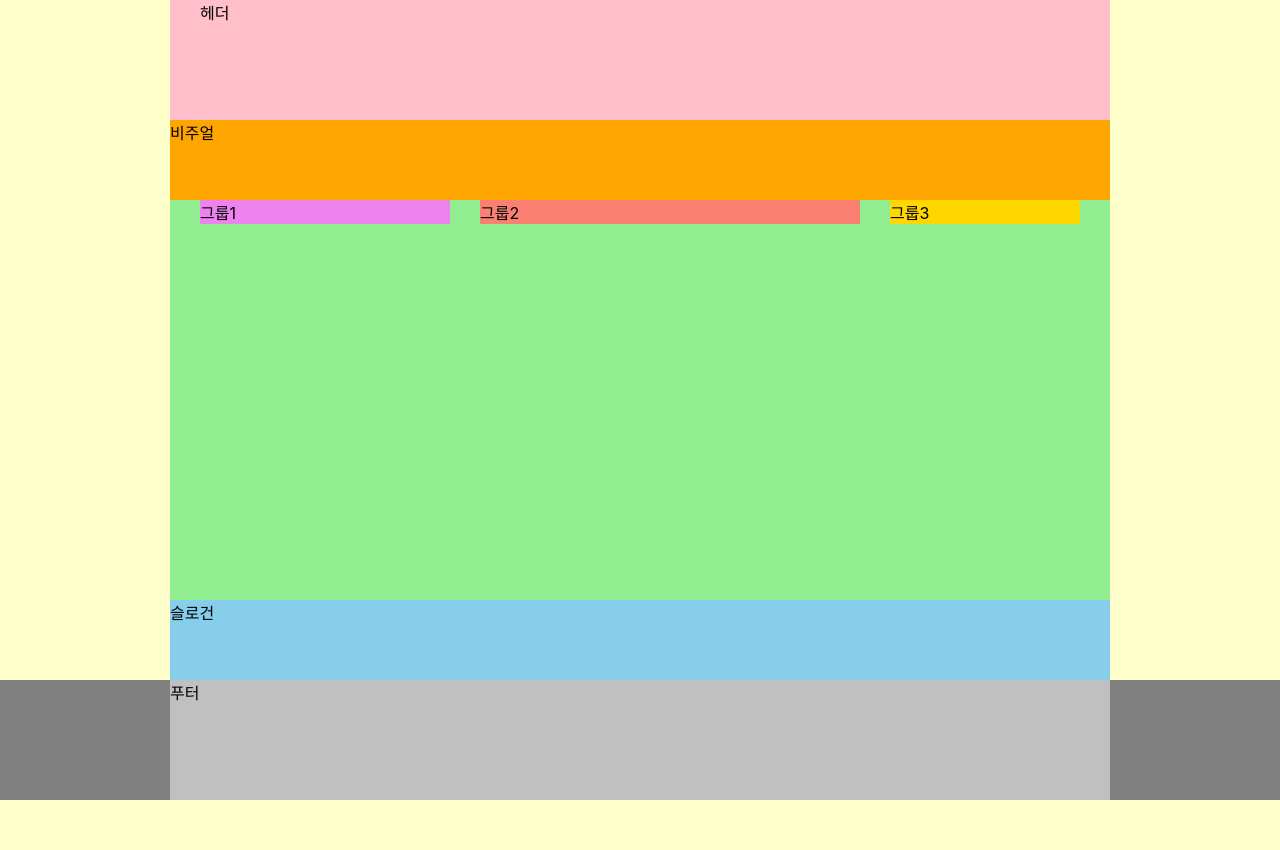
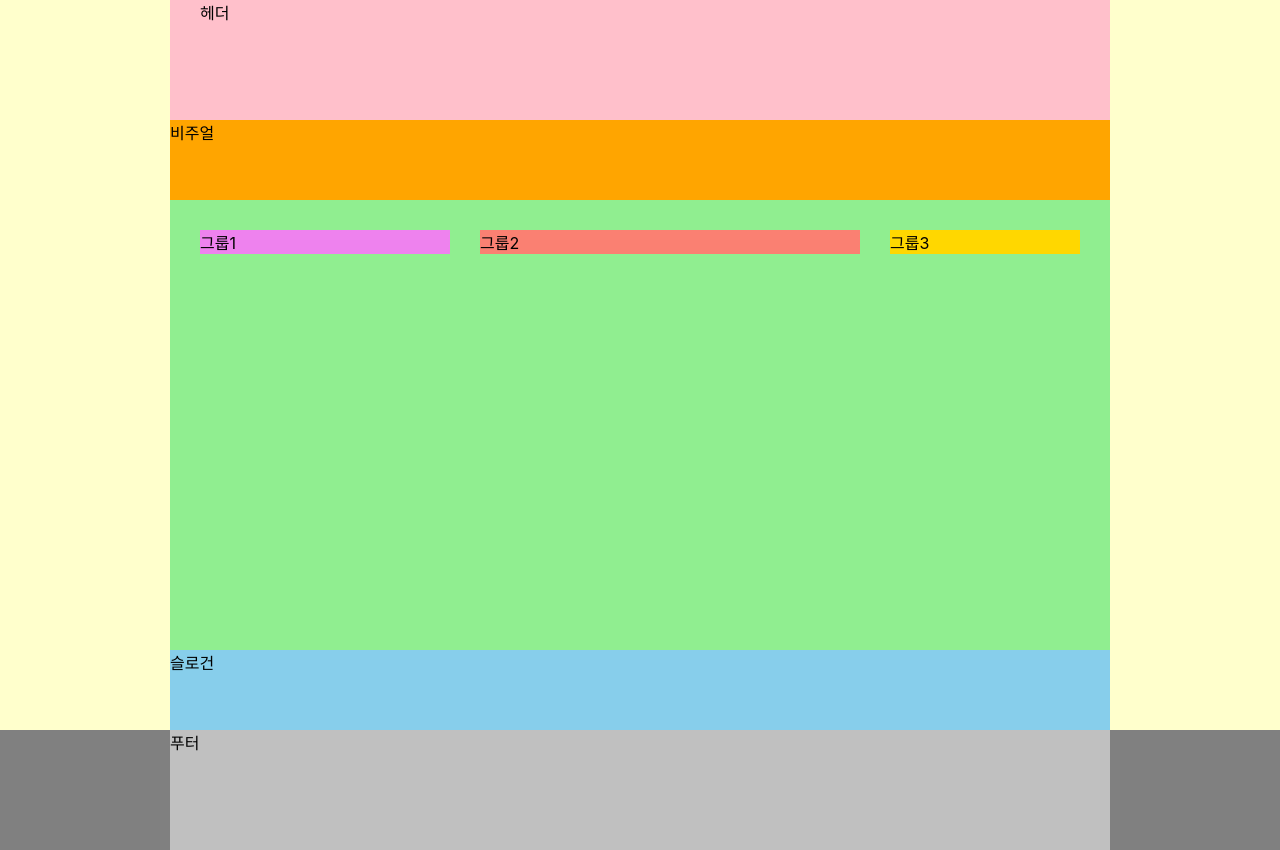
Before and after one commit to rodwnl/HTML5, a website: page index.html in a window 1280 px wide. Before the commit the page ends 800 px from the top, so only its background shows below. Drawn offline with Linux system fonts and the light colour scheme; a web font is replaced by a local one.

Commit message:
clone flex에 commit

```diff
--- a/styles/style.css
+++ b/styles/style.css
@@ -5,7 +5,6 @@
 *, *::before, *::after{
   box-sizing: border-box;
 }
-
 
 /* 본문 스타일 */
 body {
@@ -25,26 +24,29 @@ body {
   padding: 0 30px;
   height: 15vh;
 }
+
 /* 비주얼 */
 .visual{
   background: orange;
   height: 10vh;
 }
+
 /* 메인 */
 .main{
   background: lightgreen;
   height: 50vh;
-  display: flow-root;
-  padding: 0 15px;
-}
-
-.group{
-  margin: 0 15px;
-  float: left;
+  min-height: 450px;
+  display: flex;
+  flex-direction: row;
+  flex-flow: row nowrap;
+  justify-content: space-between;
+  align-items: flex-start;
+  padding: 30px;
 }
 
 .group1{
   background-color: violet;
+  width: 250px;
   width: 250px;
 }
 .group2{
@@ -62,10 +64,12 @@ body {
   height: 10vh;
   clear: both;
 }
+
 /* 푸터 */
 .footer{
   background: gray;
 }
+
 .footer-inner{
   background: silver;
   height: 15vh;
```
